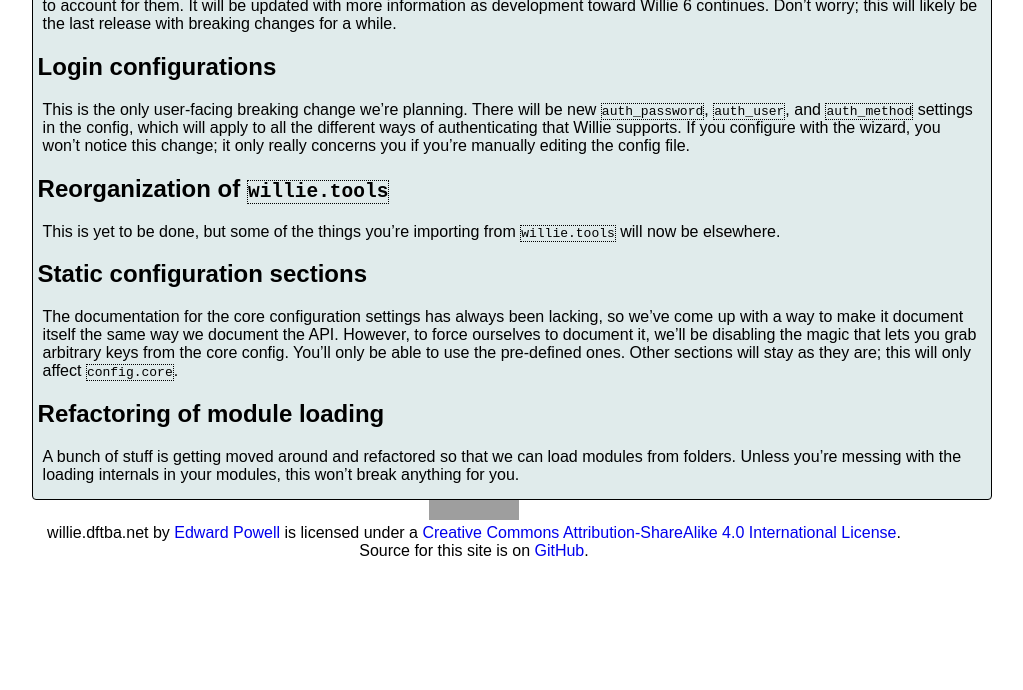
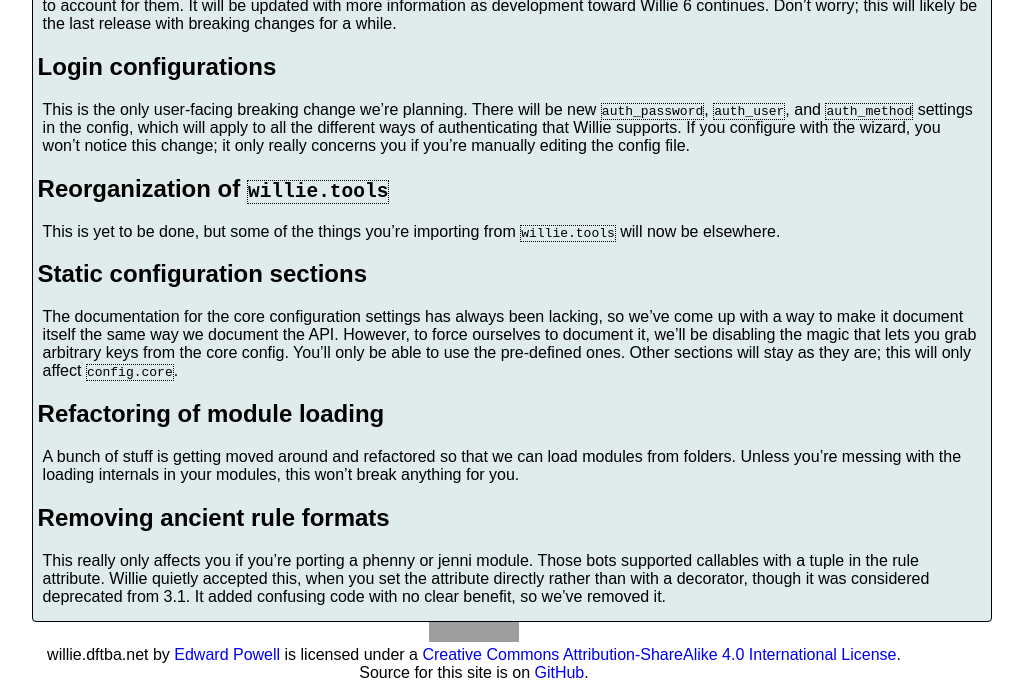
Before and after one commit to sopel-irc/sopel.chat, a Jekyll site: the page built from willie_6.md, in a window 1280 px wide. Shown: the part 320-1010 px from the top of the page, without its empty margins (166-1189 px from the left). Built offline with Jekyll 4.4.1, drawn with Linux system fonts in a browser that asks for light colours; some web fonts are replaced; Markdown is read by kramdown in place of the engine named in the settings; before the commit the page ends 900 px from its top, so only the background shows below that; grey boxes are pictures that could not be loaded.

Commit message:
Add note about removing tuple rules

```diff
--- a/willie_6.md
+++ b/willie_6.md
@@ -44,3 +44,11 @@
 A bunch of stuff is getting moved around and refactored so that we can load
 modules from folders. Unless you're messing with the loading internals in your
 modules, this won't break anything for you.
+
+## Removing ancient rule formats
+
+This really only affects you if you're porting a phenny or jenni module. Those
+bots supported callables with a tuple in the rule attribute. Willie quietly
+accepted this, when you set the attribute directly rather than with a
+decorator, though it was considered deprecated from 3.1. It added confusing
+code with no clear benefit, so we've removed it.
```
